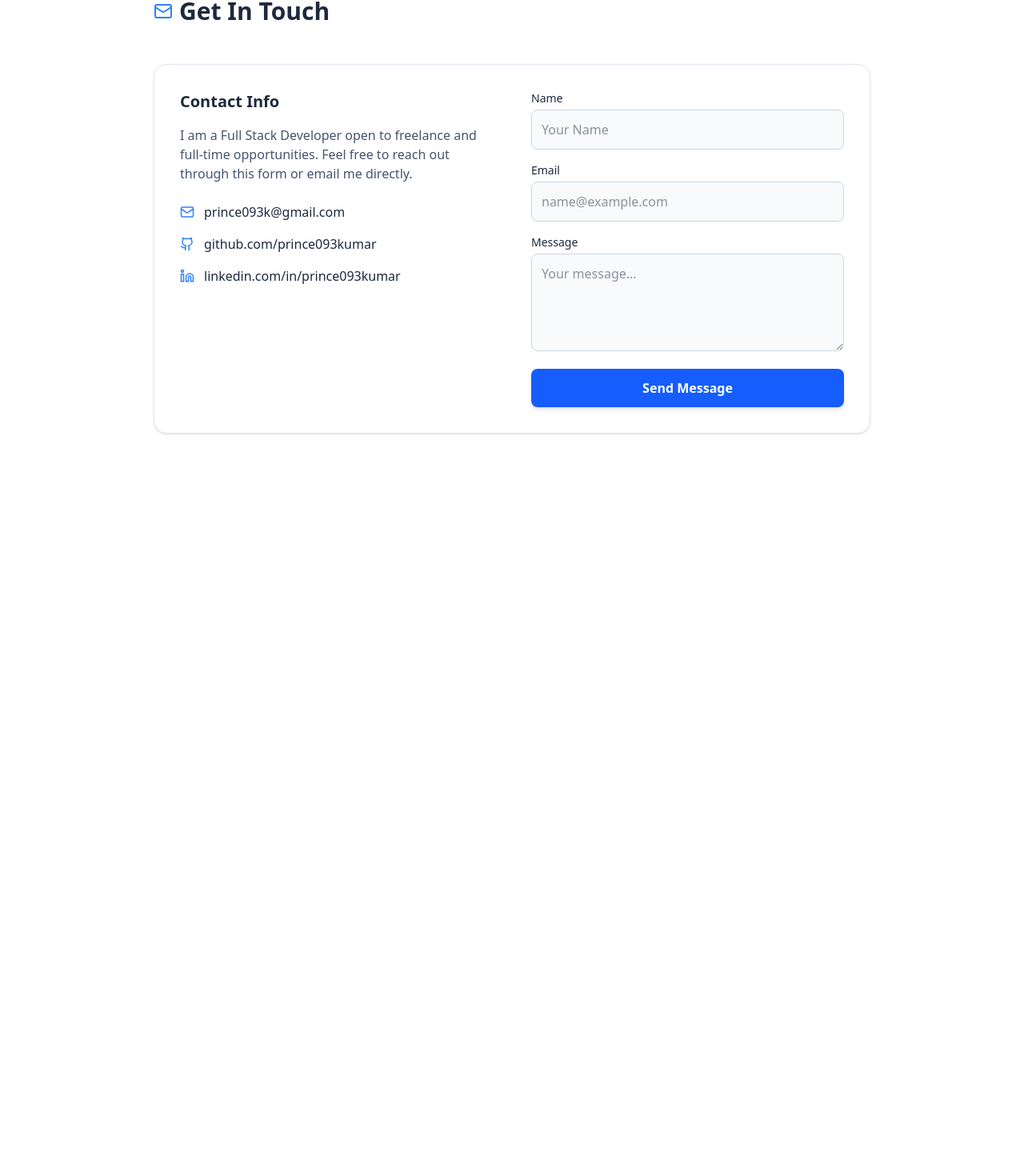
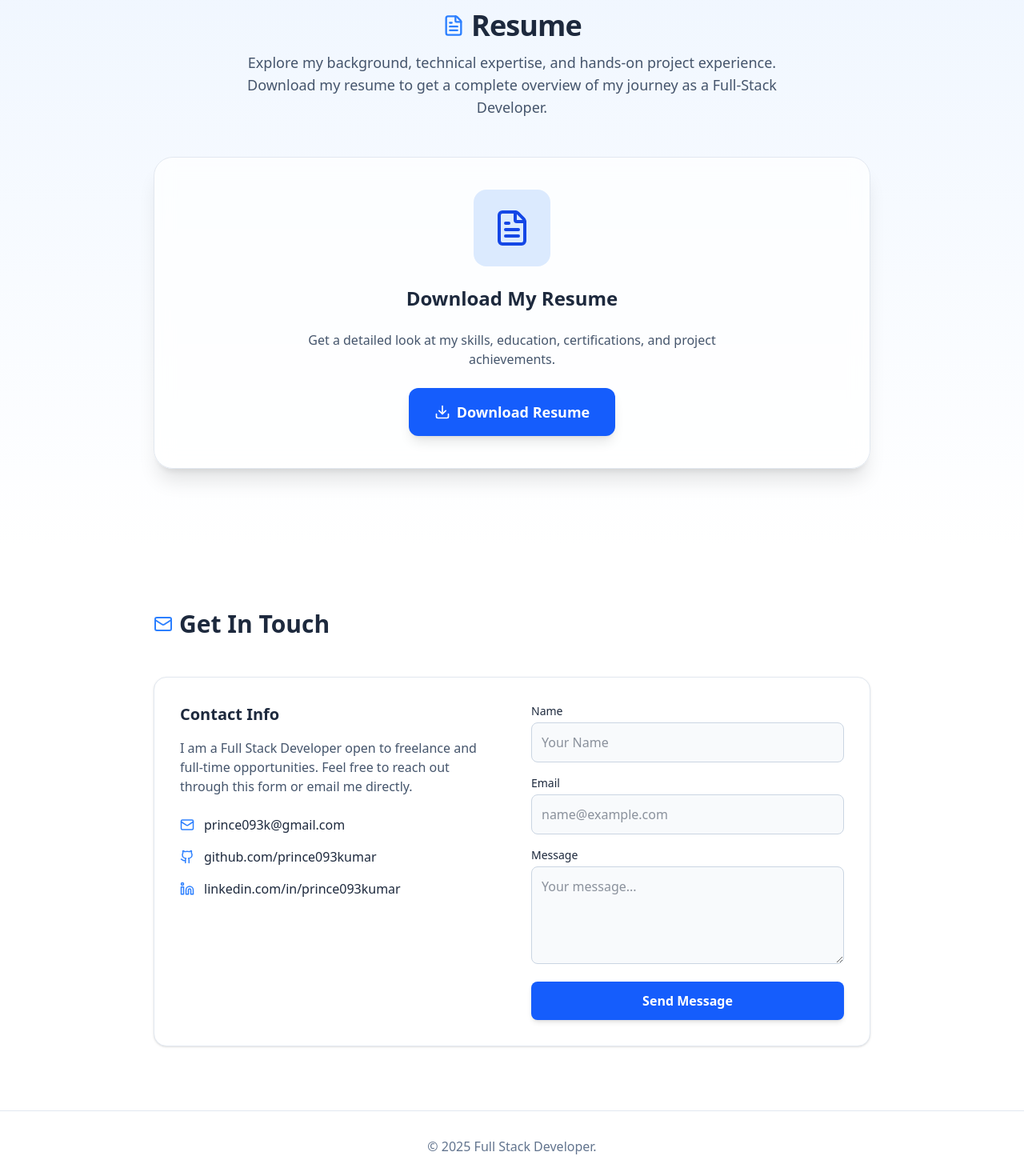
Before and after one commit to prince093kumar/my-portfolio, a React (Vite) app: page / in a window 1280 px wide. Shown: the part 2030-3500 px from the top of the page at 80% size. Before the commit the page ends 2652 px from the top, so only its background shows below. Built offline with nearby package versions, Linux system fonts and the light colour scheme.

Commit message:
Update App.jsx for final assemble

```diff
--- a/src/App.jsx
+++ b/src/App.jsx
@@ -1,19 +1,28 @@
+import React, { useState } from 'react';
+import Navbar from './components/Navbar';
+import Hero from './components/Hero';
 import About from './components/About';
-import Hero from './components/Hero';
-import Navbar from './components/Navbar';
 import Projects from './components/Projects';
+import Resume from './components/Resume';
 import Contact from './components/Contact';
+import Footer from './components/Footer';
 
+const App = () => {
+  const [darkMode, setDarkMode] = useState(false);
+  const [activeSection, setActiveSection] = useState('home');
+  const toggleTheme = () => setDarkMode(!darkMode);
+  const scrollTo = (id) => document.getElementById(id)?.scrollIntoView({ behavior: 'smooth' });
 
-function App() {
   return (
-    <div className="font-sans text-slate-900">
-      <Navbar />
-      <Hero />
-      <About />
-      <Projects />
-      <Contact />
+    <div className={`min-h-screen font-sans ${darkMode ? 'dark bg-slate-900' : 'bg-slate-50'}`}>
+      <Navbar darkMode={darkMode} toggleTheme={toggleTheme} scrollTo={scrollTo} activeSection={activeSection} />
+      <Hero darkMode={darkMode} scrollTo={scrollTo} />
+      <About darkMode={darkMode} />
+      <Projects darkMode={darkMode} />
+      <Resume darkMode={darkMode} />
+      <Contact darkMode={darkMode} />
+      <Footer darkMode={darkMode} />
     </div>
   );
-}
+};
 export default App;
```
